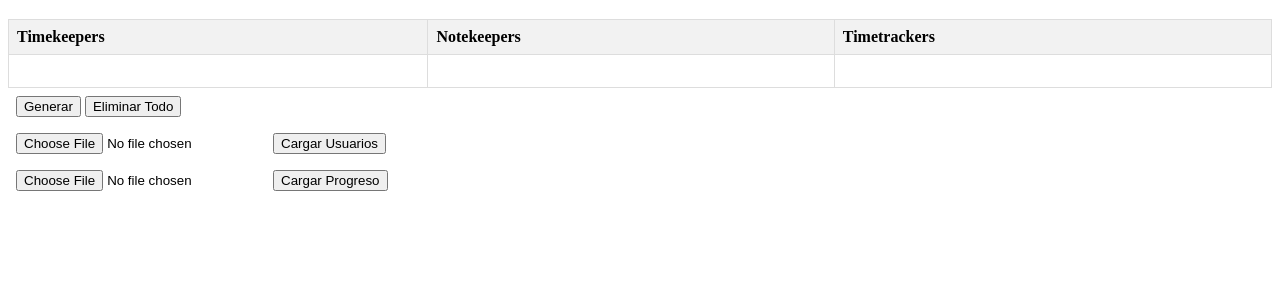
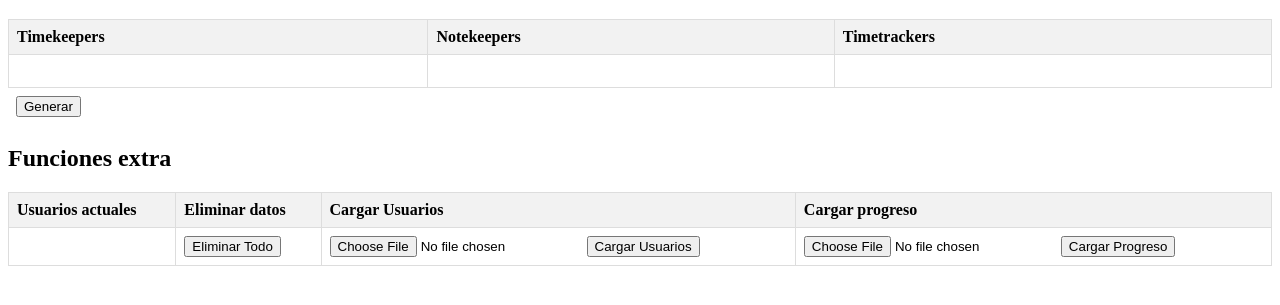
Before and after one commit to priverop/team_roles_randomizer, a plain HTML site: page index.html in a window 1280 px wide. Shown: the part 61-366 px from the top of the page. Drawn offline with Linux system fonts and the light colour scheme.

Commit message:
styles: better display of functions

```diff
--- a/index.html
+++ b/index.html
@@ -36,7 +36,7 @@
           <th>Timetrackers</th>
         </tr>
       </thead>
-      <tbody id="roleTableBody">
+      <tbody>
         <tr>
           <td>
             <ul id="timekeeperList"></ul>
@@ -50,17 +50,35 @@
         </tr>
       </tbody>
     </table>
-    <div>
-      <button id="generate">Generar</button>
-      <button id="clearAll">Eliminar Todo</button>
-    </div>
-    <div>
-      <input type="file" id="fileInput" accept=".json" />
-      <button id="loadUsers">Cargar Usuarios</button>
-    </div>
-    <div>
-      <input type="file" id="progressFileInput" accept=".json" />
-      <button id="loadProgress">Cargar Progreso</button>
-    </div>
+    <div><button id="generate">Generar</button></div>
+    <h2>Funciones extra</h2>
+    <table>
+      <thead>
+        <tr>
+          <th>Usuarios actuales</th>
+          <th>Eliminar datos</th>
+          <th>Cargar Usuarios</th>
+          <th>Cargar progreso</th>
+        </tr>
+      </thead>
+      <tbody>
+        <tr>
+          <td>
+            <ul id="userList"></ul>
+          </td>
+          <td>
+            <button id="clearAll">Eliminar Todo</button>
+          </td>
+          <td>
+            <input type="file" id="fileInput" accept=".json" />
+            <button id="loadUsers">Cargar Usuarios</button>
+          </td>
+          <td>
+            <input type="file" id="progressFileInput" accept=".json" />
+            <button id="loadProgress">Cargar Progreso</button>
+          </td>
+        </tr>
+      </tbody>
+    </table>
   </body>
 </html>
```
